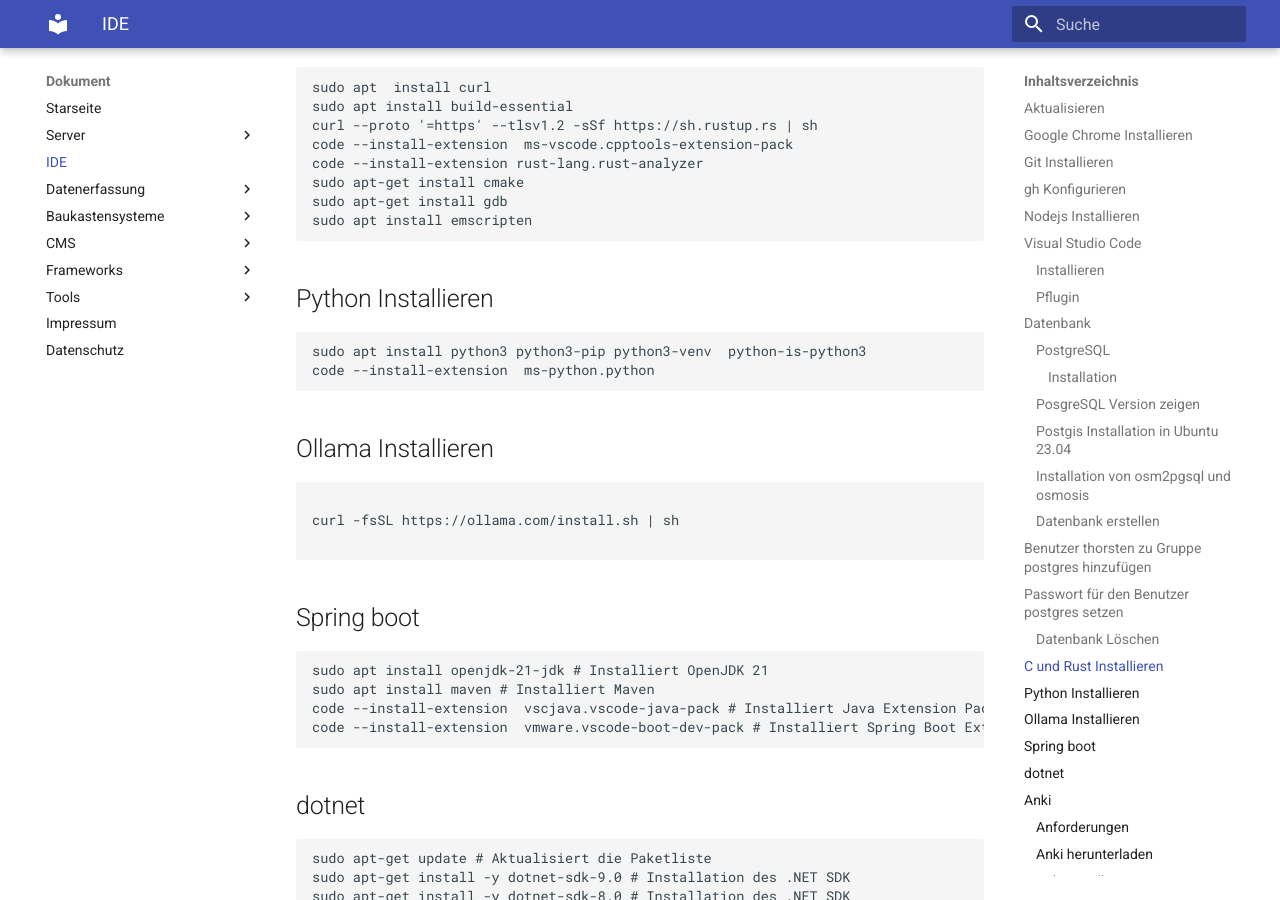
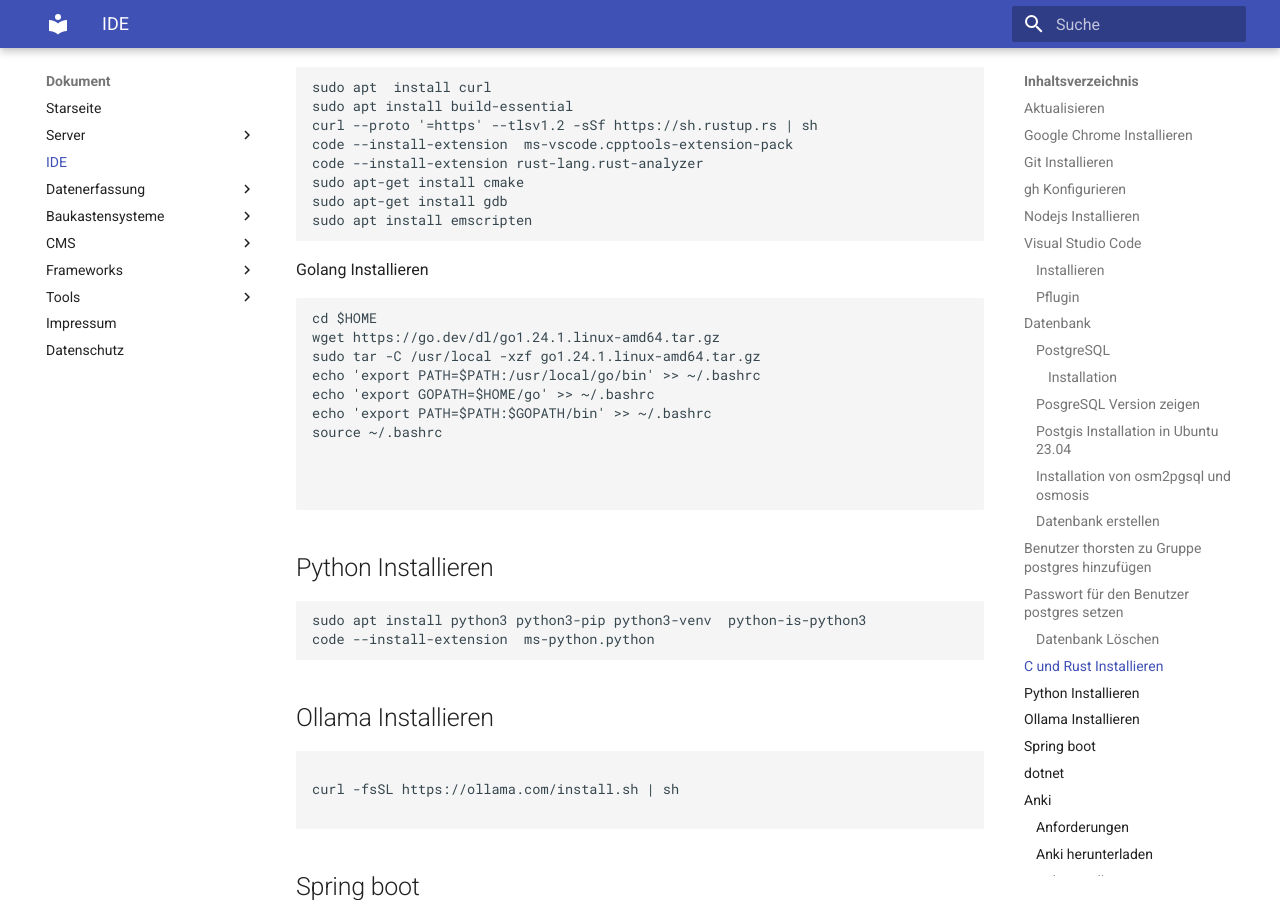
Before and after one commit to thorstenkloehn/dokument, an MkDocs documentation site: the page built from docs/IDE/index.md, in a window 1280 px wide and 900 px high, scrolled down 3198 px. Built offline with MkDocs 1.6.1 and Material for MkDocs 9.7.7, drawn with Linux system fonts in a browser that asks for light colours.

Commit message:
Dokumentation: Hinzufügen von Installationsanweisungen für Golang in die IDE-Dokumentation

````diff
--- a/docs/IDE/index.md
+++ b/docs/IDE/index.md
@@ -130,7 +130,19 @@
 sudo apt-get install gdb
 sudo apt install emscripten
 ```
+Golang Installieren
+```bash
+cd $HOME
+wget https://go.dev/dl/go1.24.1.linux-amd64.tar.gz
+sudo tar -C /usr/local -xzf go1.24.1.linux-amd64.tar.gz
+echo 'export PATH=$PATH:/usr/local/go/bin' >> ~/.bashrc
+echo 'export GOPATH=$HOME/go' >> ~/.bashrc
+echo 'export PATH=$PATH:$GOPATH/bin' >> ~/.bashrc
+source ~/.bashrc
 
+
+
+```
 
 ## Python Installieren
 ```bash
````
